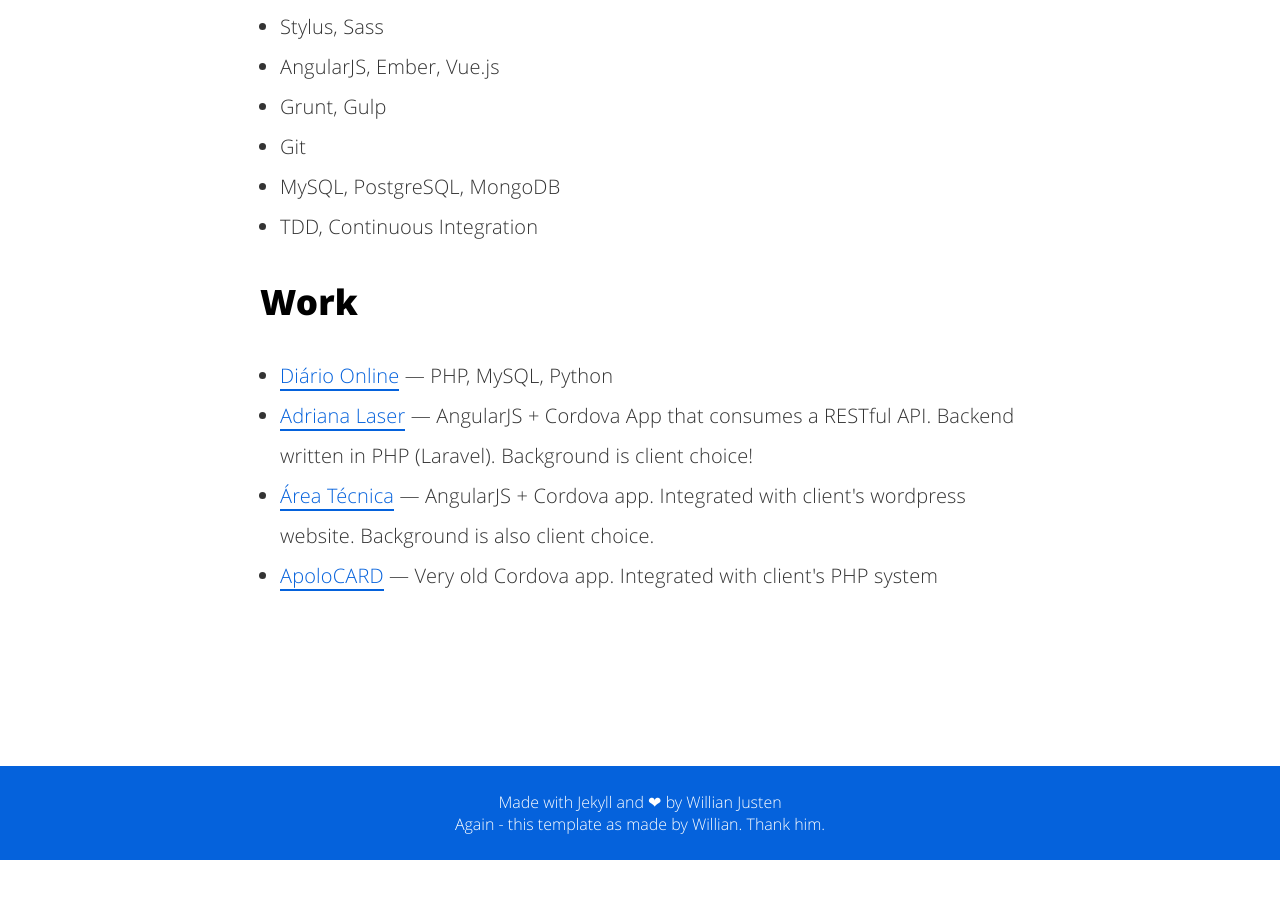
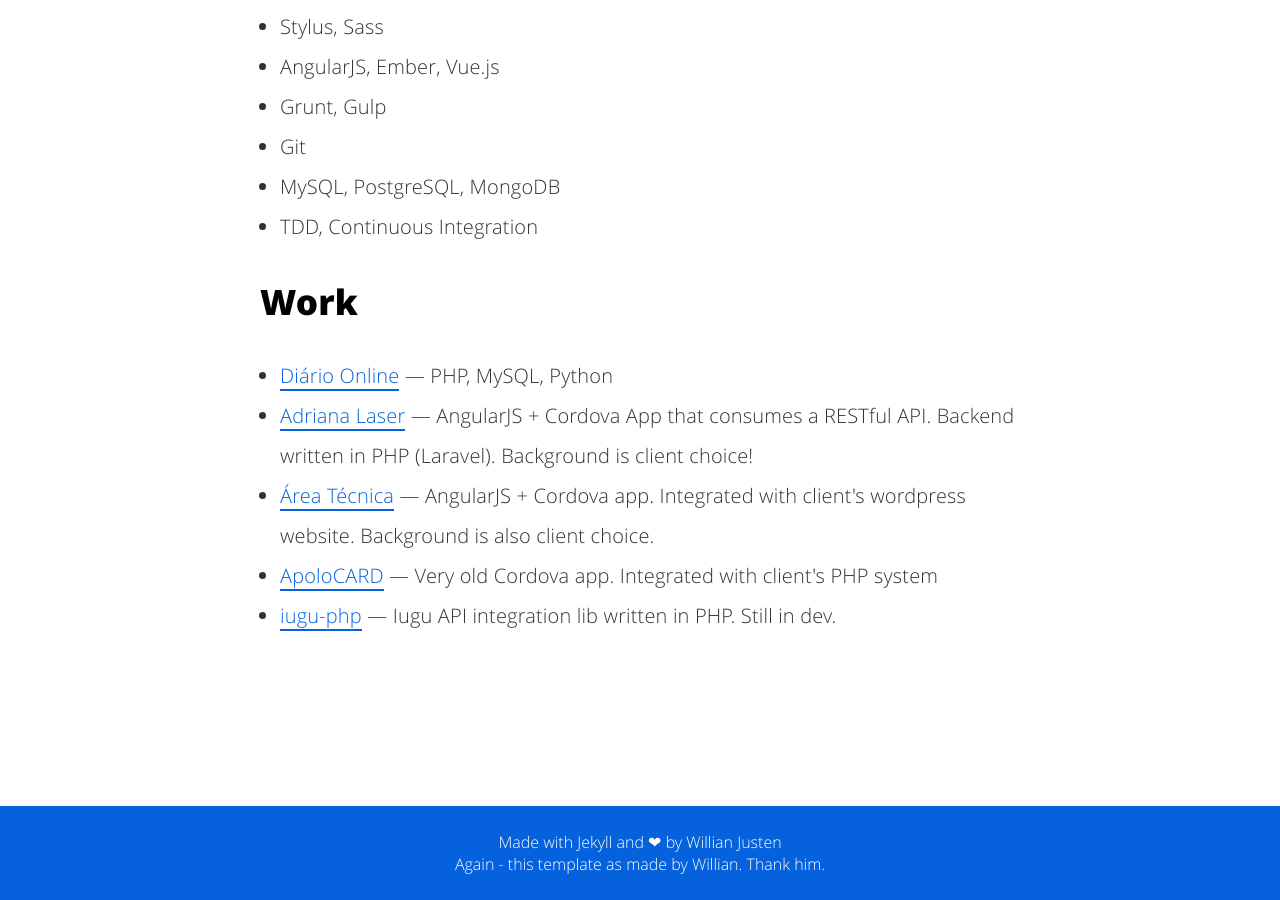
Before and after one commit to mateusjatenee/mateusjatenee.github.io, a Jekyll site: the page built from about.html, in a window 1280 px wide and 900 px high, scrolled down 1861 px. Built offline with Jekyll 4.4.1, drawn with Linux system fonts in a browser that asks for light colours; before the commit the page ends 2721 px from its top, so only the background shows below that.

Commit message:
updates about page

```diff
--- a/about.html
+++ b/about.html
@@ -41,4 +41,5 @@ description: "Some stuff about me"
 	<li><a href="https://play.google.com/store/apps/details?id=com.adrianalaser.adrianalaser">Adriana Laser</a> — AngularJS + Cordova App that consumes a RESTful API. Backend written in PHP (Laravel). Background is client choice!</li>
 	<li><a href="https://play.google.com/store/apps/details?id=com.areatecnica">Área Técnica</a> — AngularJS + Cordova app. Integrated with client's wordpress website. Background is also client choice.</li>
 	<li><a href="https://play.google.com/store/apps/details?id=com.apolorestaurante">ApoloCARD</a> — Very old Cordova app. Integrated with client's PHP system</li>
+	<li><a href="https://github.com/mateusjatenee/iugu-php">iugu-php</a> — Iugu API integration lib written in PHP. Still in dev.</li>
 </ul>
```
